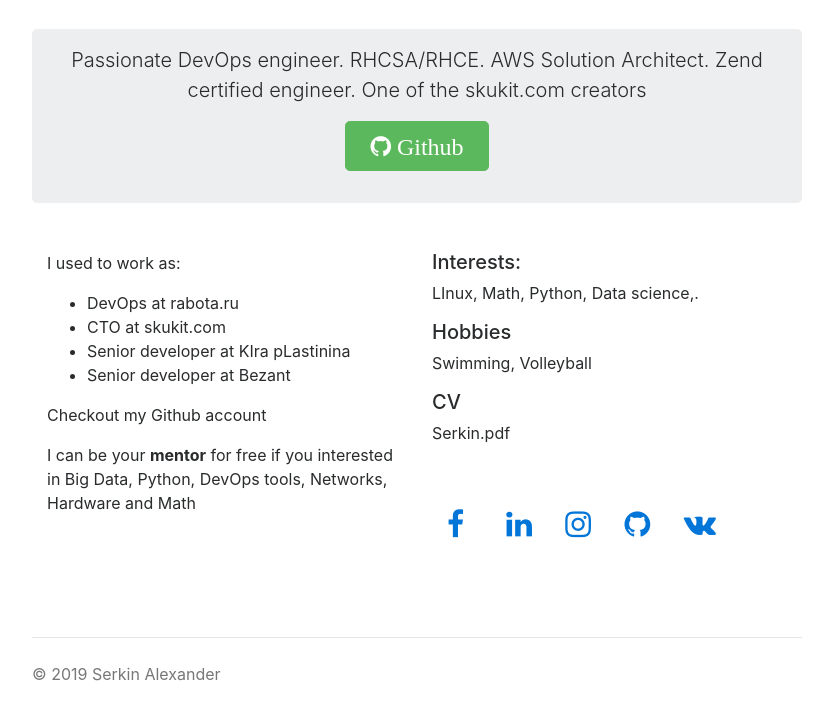
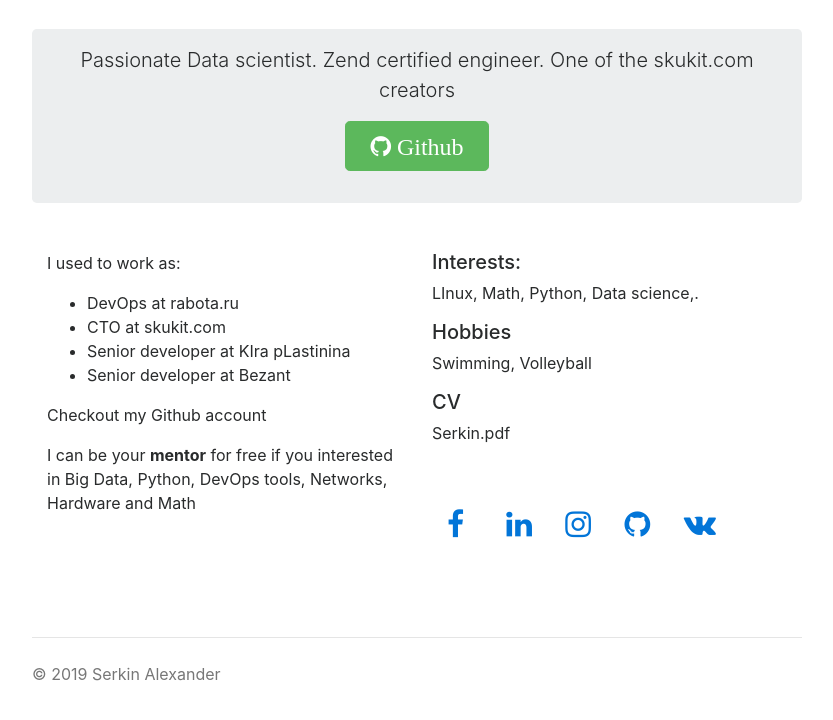
Before and after one commit to serkin/serkin.dev, a plain HTML site: page index.html in a window 1280 px wide. Shown: the part 92-812 px from the top of the page, without its empty margins (223-1056 px from the left). Drawn offline with Linux system fonts and the light colour scheme.

Commit message:
Add nginx.conf. Change occupation data.

```diff
--- a/index.html
+++ b/index.html
@@ -33,7 +33,7 @@
     </div>
 
     <div class="jumbotron">
-      <p class="lead">Passionate DevOps engineer. RHCSA/RHCE. AWS Solution Architect. Zend certified engineer.  One of the skukit.com creators</p>
+      <p class="lead">Passionate Data scientist. Zend certified engineer. One of the skukit.com creators</p>
       <p><a class="btn btn-lg btn-success fa fa-github" href="https://github.com/serkin"
           role="button"> Github</a></p>
     </div>
```
Also changed, not shown: 1 other file.
